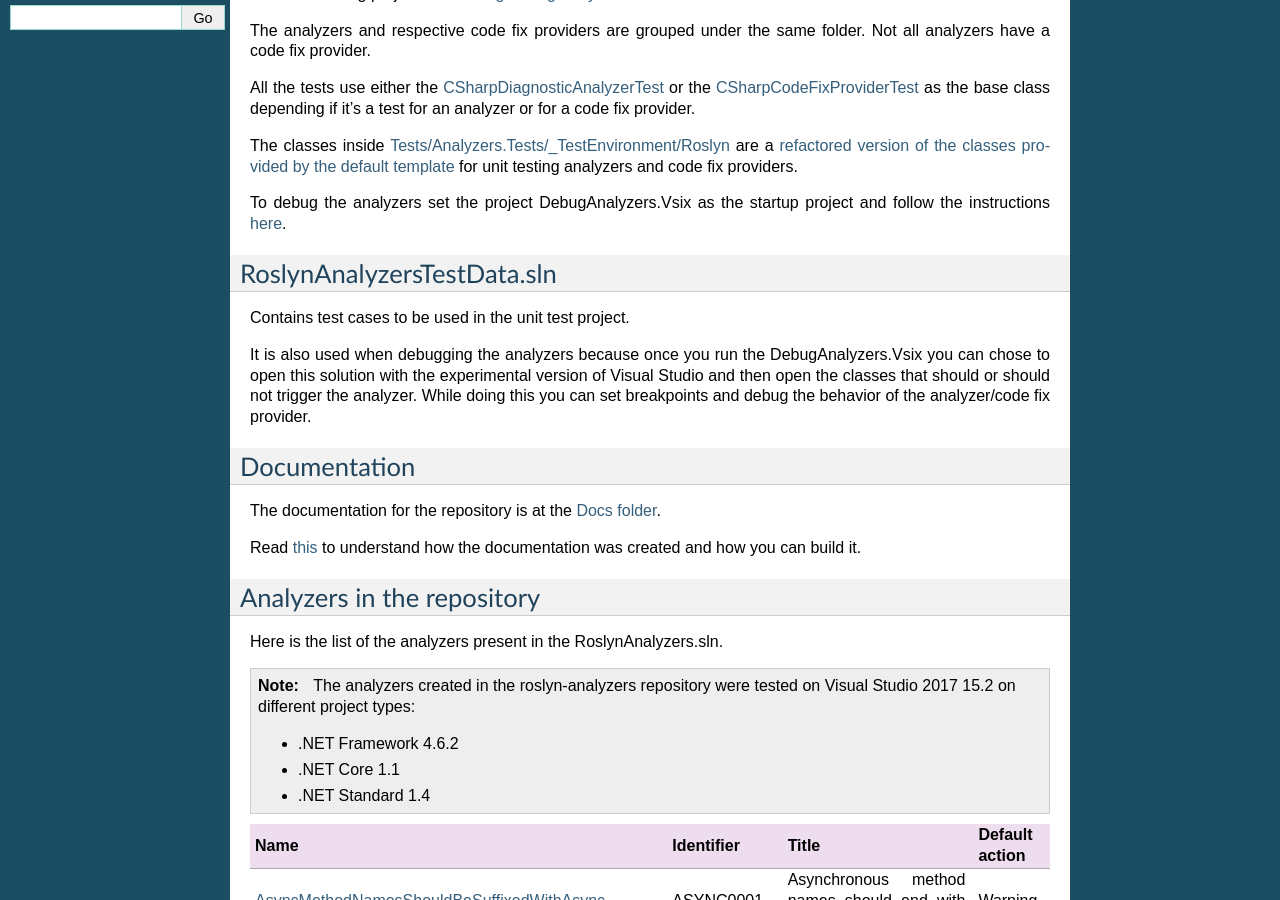
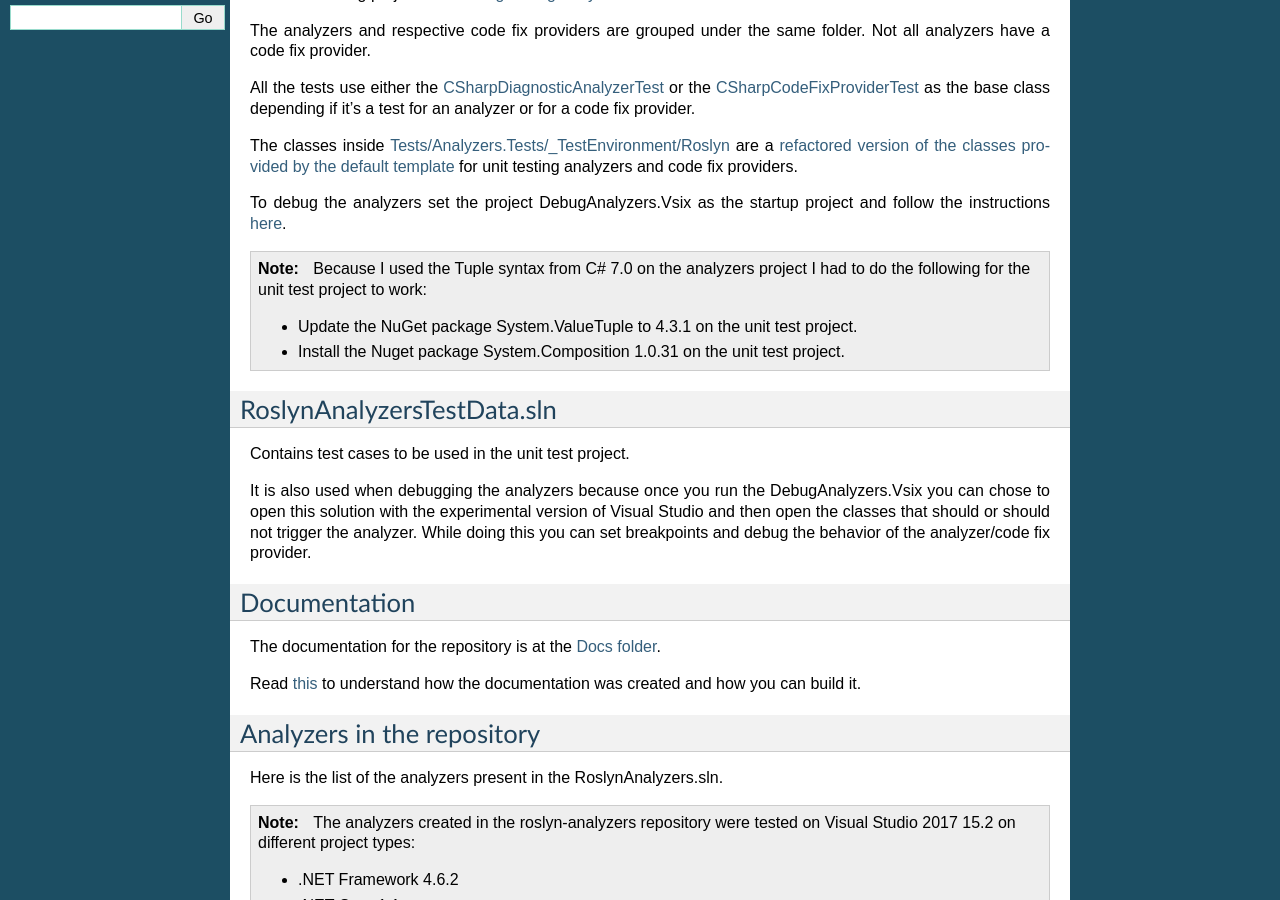
Before and after one commit to edumserrano/roslyn-analyzers, a Sphinx documentation site: the page built from Docs/source/repository.rst, in a window 1280 px wide and 900 px high, scrolled down 338 px. Built offline with Sphinx 7.4.7, drawn with Linux system fonts in a browser that asks for light colours.

Commit message:
Added a note about the unit test project to the docs

```diff
--- a/Docs/source/repository.rst
+++ b/Docs/source/repository.rst
@@ -26,6 +26,10 @@
 
 To debug the analyzers set the project DebugAnalyzers.Vsix as the startup project and follow the instructions :ref:`here <how-to-debug>`.
 
+.. note:: Because I used the Tuple syntax from C# 7.0 on the analyzers project I had to do the following for the unit test project to work:
+
+   * Update the NuGet package System.ValueTuple to 4.3.1 on the unit test project.
+   * Install the Nuget package System.Composition 1.0.31 on the unit test project.
 
 RoslynAnalyzersTestData.sln
 ---------------------------
```
